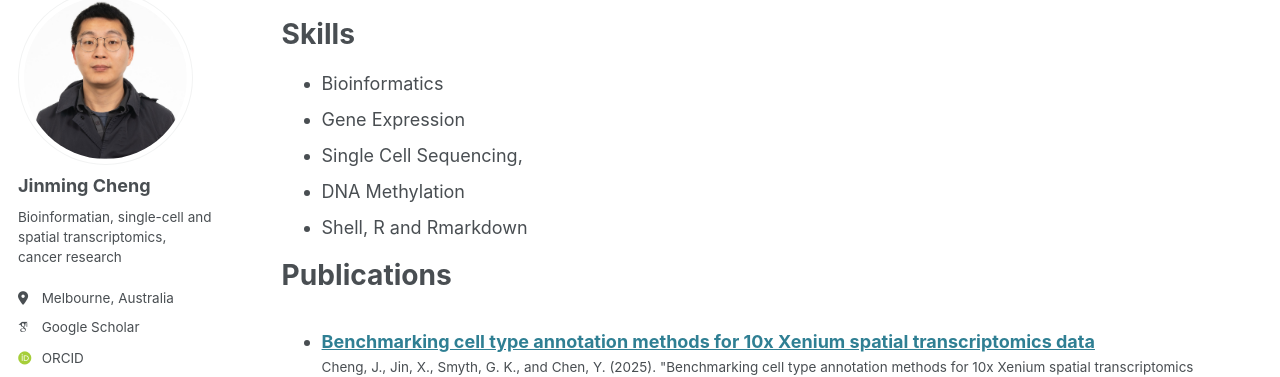
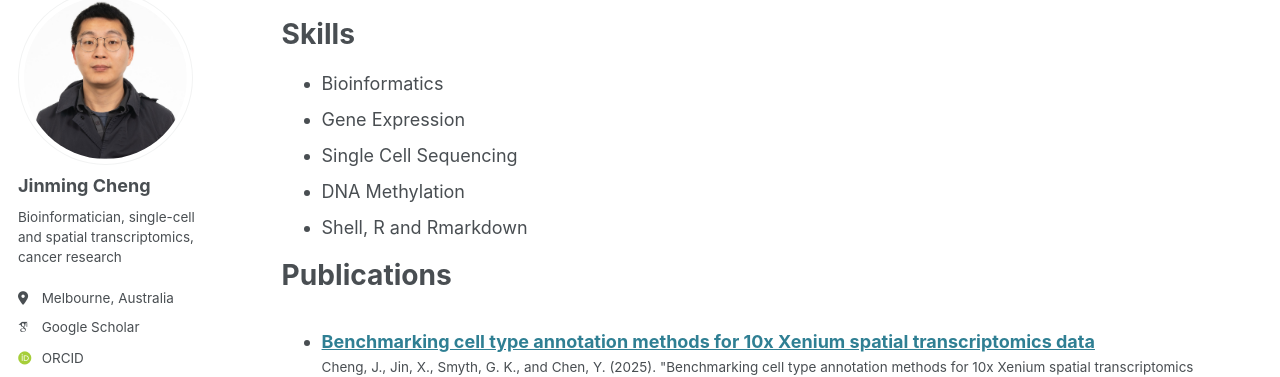
Before and after one commit to jinming-cheng/jinming-cheng.github.io, a Jekyll site: the page built from _pages/cv.md, in a window 1280 px wide and 900 px high, scrolled down 533 px. Shown: the part 115-492 px from the top of the window. Built offline with Jekyll 4.4.1, drawn with Linux system fonts in a browser that asks for light colours; some web fonts are replaced.

Commit message:
Minor edits

```diff
--- a/_config.yml
+++ b/_config.yml
@@ -25,7 +25,7 @@ author:
   avatar           : "PhotoJinming.jpg"
   name             : "Jinming Cheng"
   pronouns         : # example: "she/her"
-  bio              : "Bioinformatian, single-cell and spatial transcriptomics, cancer research"
+  bio              : "Bioinformatician, single-cell and spatial transcriptomics, cancer research"
   location         : "Melbourne, Australia"
   employer         : # University of Melbourne
   uri              : # URL
--- a/_pages/cv.md
+++ b/_pages/cv.md
@@ -32,7 +32,7 @@ Skills
 ======
 * Bioinformatics
 * Gene Expression
-* Single Cell Sequencing,
+* Single Cell Sequencing
 * DNA Methylation
 * Shell, R and Rmarkdown
 
```
